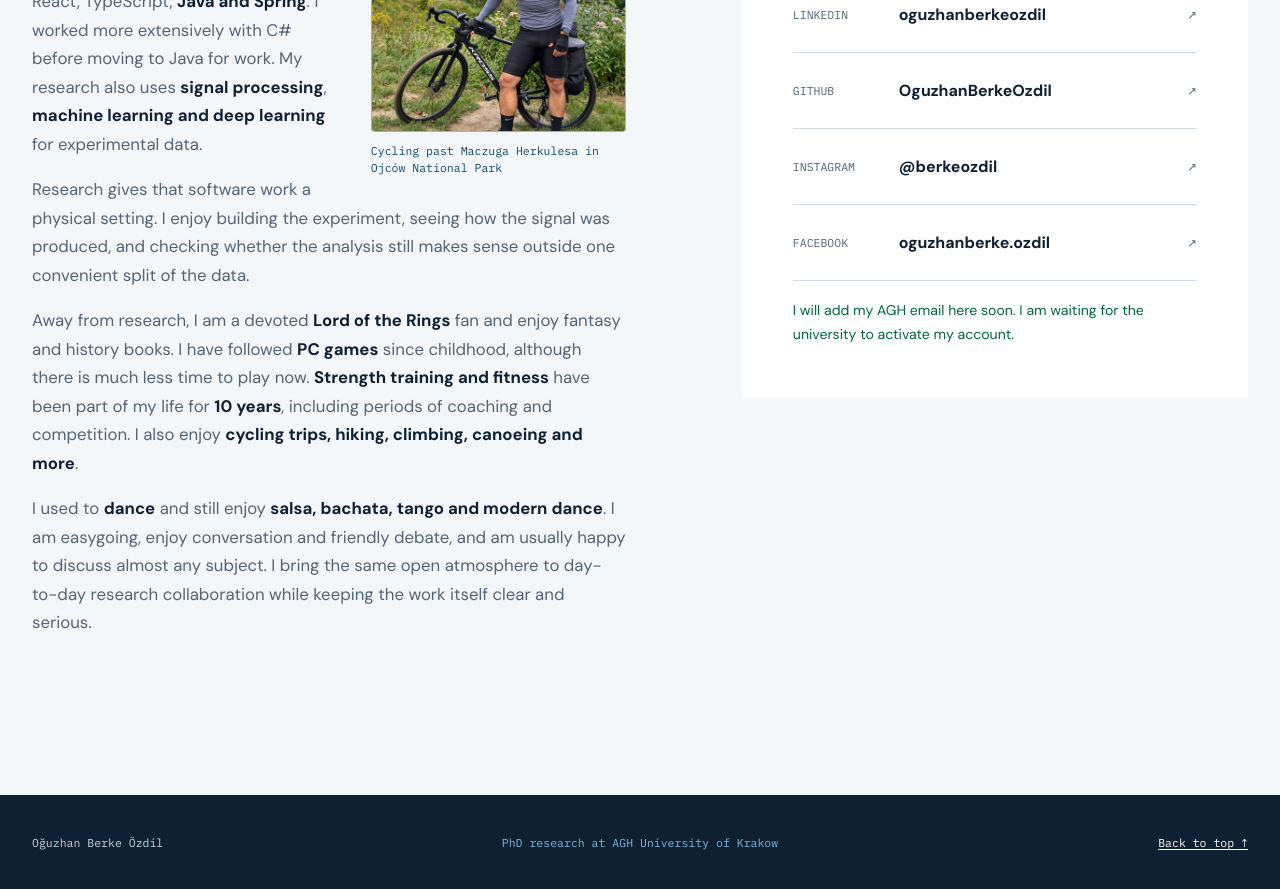
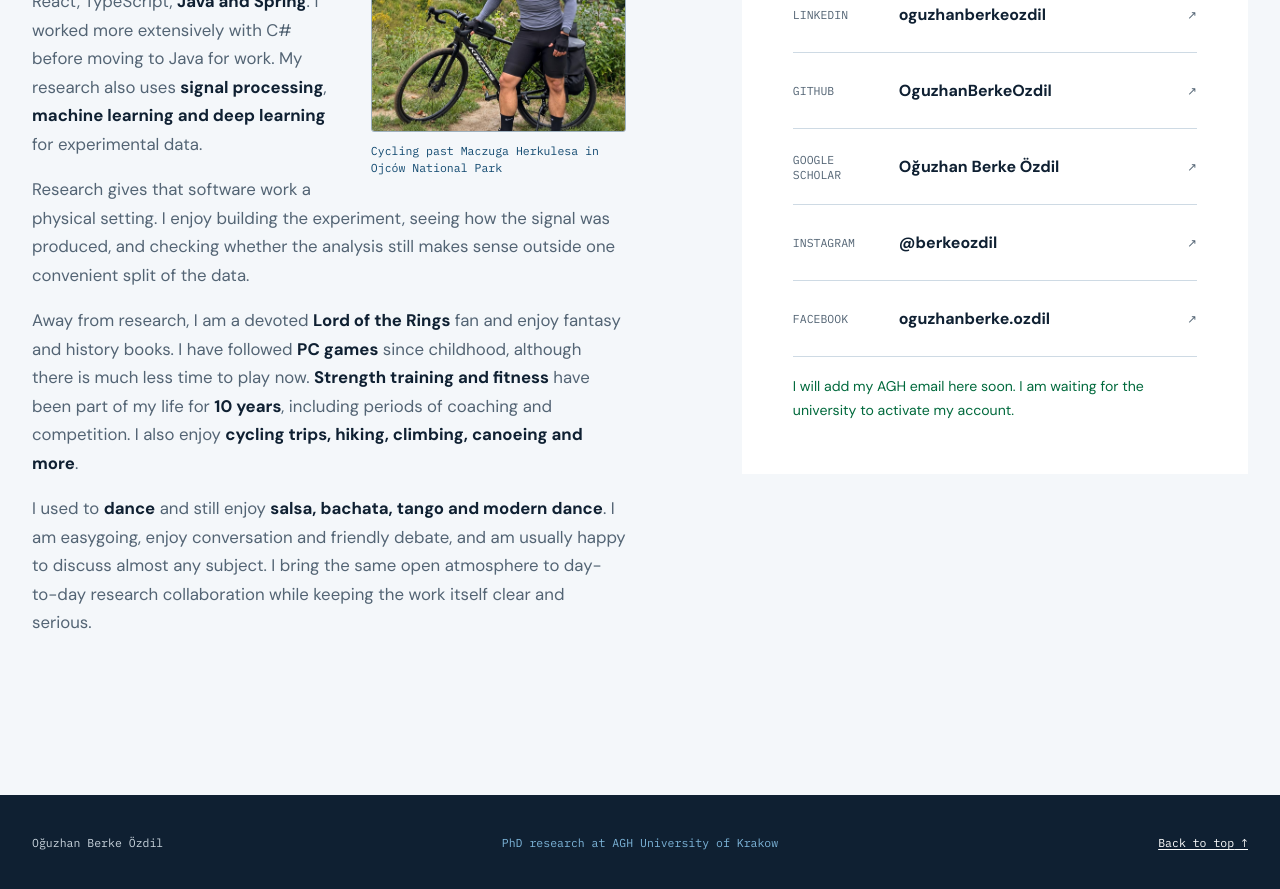
Before and after one commit to OguzhanBerkeOzdil/oguzhanberkeozdil.github.io, a React (Vite) app: page / in a window 1280 px wide. Shown: the part 8580-9469 px from the top of the page. Built offline with nearby package versions, Linux system fonts and the light colour scheme.

Commit message:
Add Google Scholar profile to site

```diff
--- a/src/components/About.tsx
+++ b/src/components/About.tsx
@@ -51,6 +51,11 @@ export function About() {
               <strong>OguzhanBerkeOzdil</strong>
               <Arrow diagonal />
             </a>
+            <a href={site.contact.googleScholar} target="_blank" rel="noreferrer">
+              <span>{copy.contact.googleScholarLabel}</span>
+              <strong>Oğuzhan Berke Özdil</strong>
+              <Arrow diagonal />
+            </a>
             <a href={site.contact.instagram} target="_blank" rel="noreferrer">
               <span>{copy.contact.instagramLabel}</span>
               <strong>@berkeozdil</strong>
--- a/src/content/site.ts
+++ b/src/content/site.ts
@@ -59,6 +59,7 @@ export const site = {
     email: 'ozdiloguzhanberke@gmail.com',
     linkedIn: 'https://www.linkedin.com/in/oguzhanberkeozdil/',
     github: 'https://github.com/OguzhanBerkeOzdil',
+    googleScholar: 'https://scholar.google.com/citations?user=lCliqbYAAAAJ&hl=en',
     instagram: 'https://www.instagram.com/berkeozdil/',
     facebook: 'https://www.facebook.com/oguzhanberke.ozdil?locale=pl_PL',
   },
@@ -353,6 +354,7 @@ export const copy = {
     emailLabel: 'Email',
     linkedInLabel: 'LinkedIn',
     githubLabel: 'GitHub',
+    googleScholarLabel: 'Google Scholar',
     instagramLabel: 'Instagram',
     facebookLabel: 'Facebook',
     aghEmailNotice:
```
